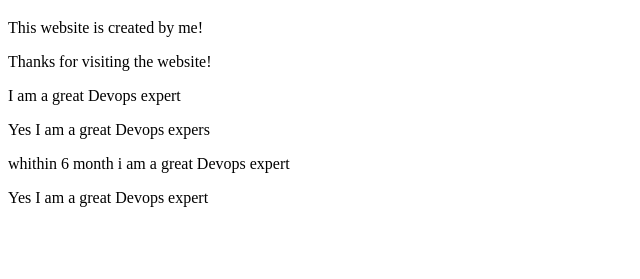
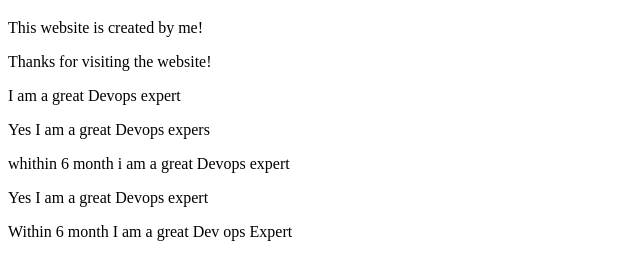
Before and after one commit to yashudevops/myweb, a plain HTML site: page index.html in a window 1280 px wide. Shown: the part 61-340 px from the top of the page, without its empty margins (0-640 px from the left). Drawn offline with Linux system fonts and the light colour scheme.

Commit message:
another line added

```diff
--- a/index.html
+++ b/index.html
@@ -14,6 +14,7 @@
 		<p>Yes I am a great Devops expers</p>
 		<p>whithin 6 month i am a great Devops expert</p>
 		<P>Yes I am a great Devops expert</P>
+		<p>Within 6 month I am a great Dev ops Expert</p>
 
 
 	</body>
```
